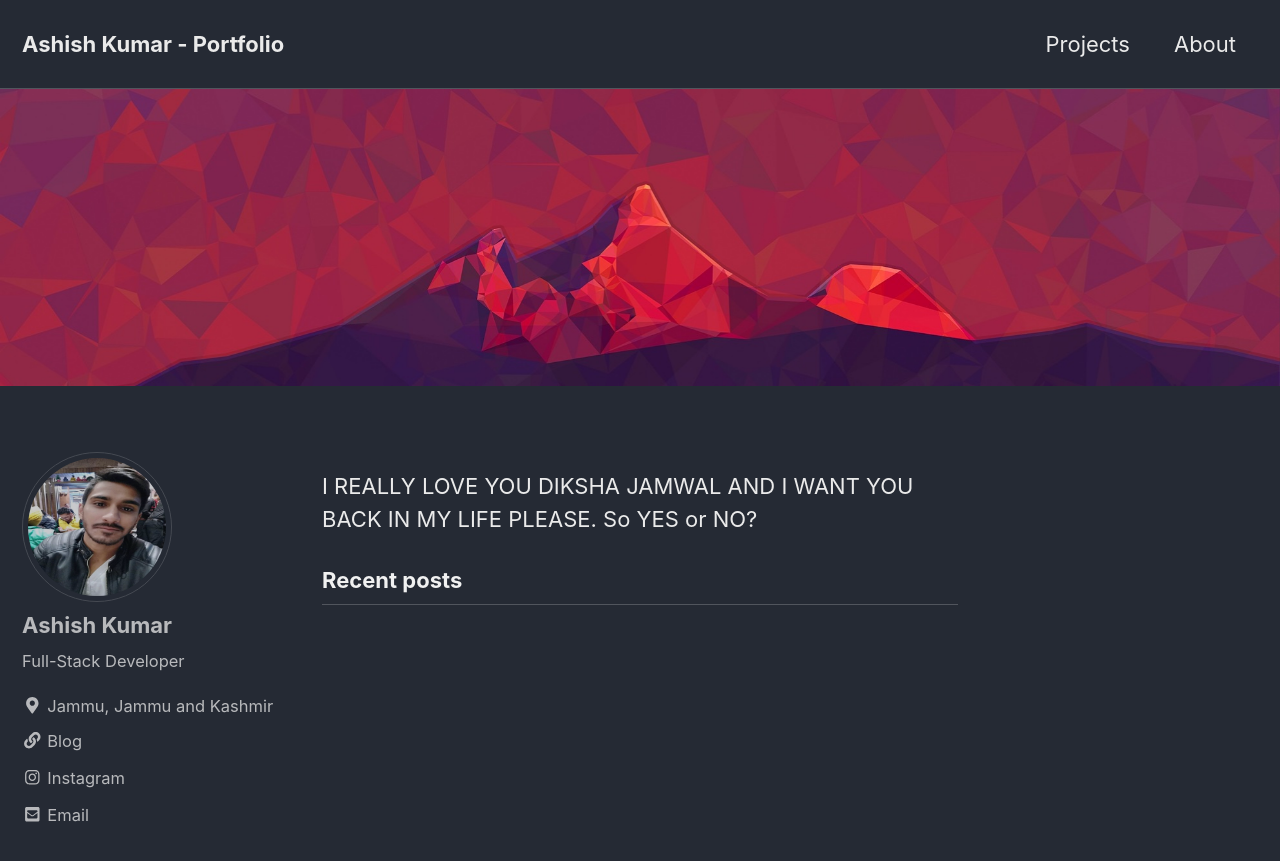
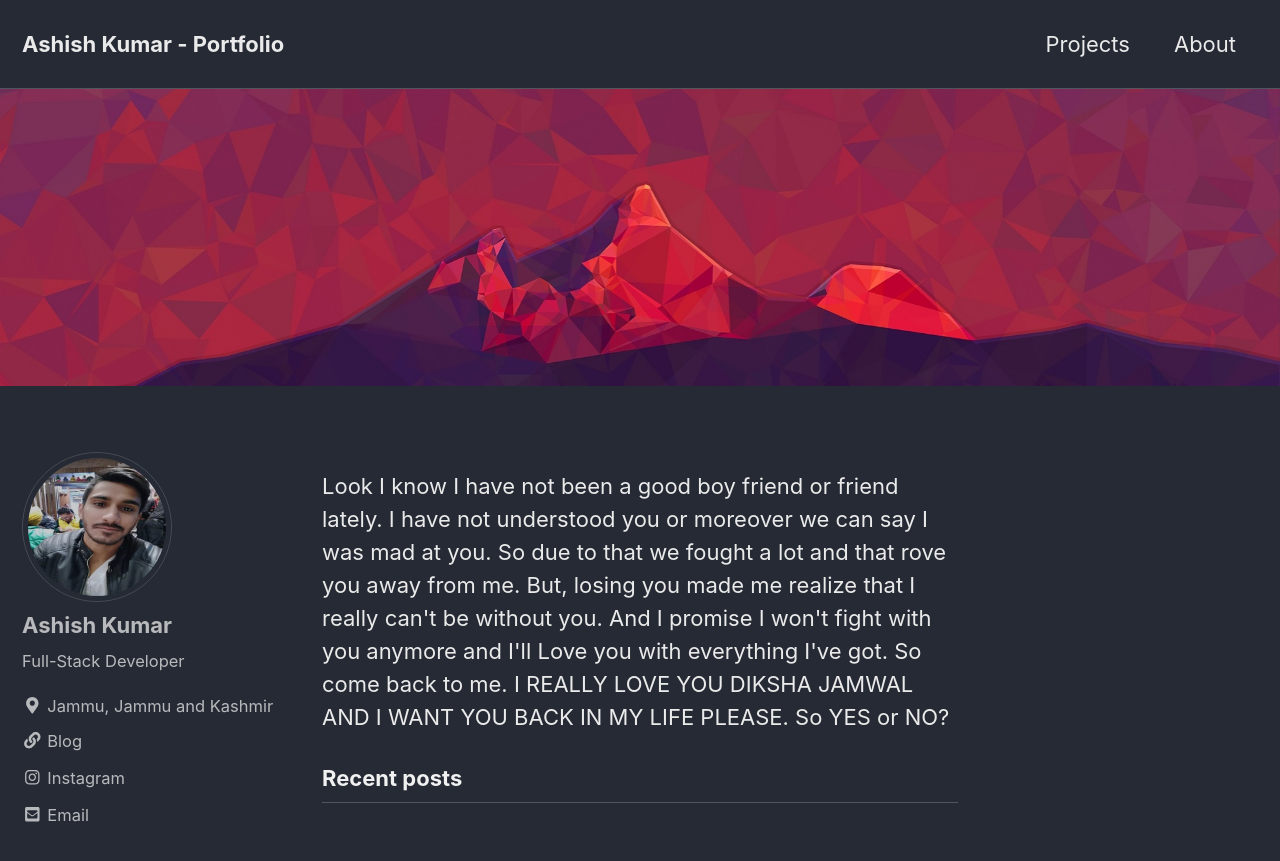
Before and after one commit to STARK987/STARK987.github.io, a Jekyll site: the page built from index.html, in a window 1280 px wide and 900 px high. Shown: the top 861 px of the window. Built offline with Jekyll 4.4.1, drawn with Linux system fonts in a browser that asks for light colours; cached includes are drawn as plain includes; nearby versions of some CDN libraries; the list of posts is cut into pages by our own code.

Commit message:
Update index.html

```diff
--- a/index.html
+++ b/index.html
@@ -4,4 +4,5 @@ author_profile: true
 header:
     image: "/assets/images/head.jpg"
 ---
+Look I know I have not been a good boy friend or friend lately. I have not understood you or moreover we can say I was mad at you. So due to that we fought a lot and that rove you away from me. But, losing you made me realize that I really can't be without you. And I promise I won't fight with you anymore and I'll Love you with everything I've got. So come back to me.
 I REALLY LOVE YOU DIKSHA JAMWAL AND I WANT YOU BACK IN MY LIFE PLEASE. So YES or NO?
```
